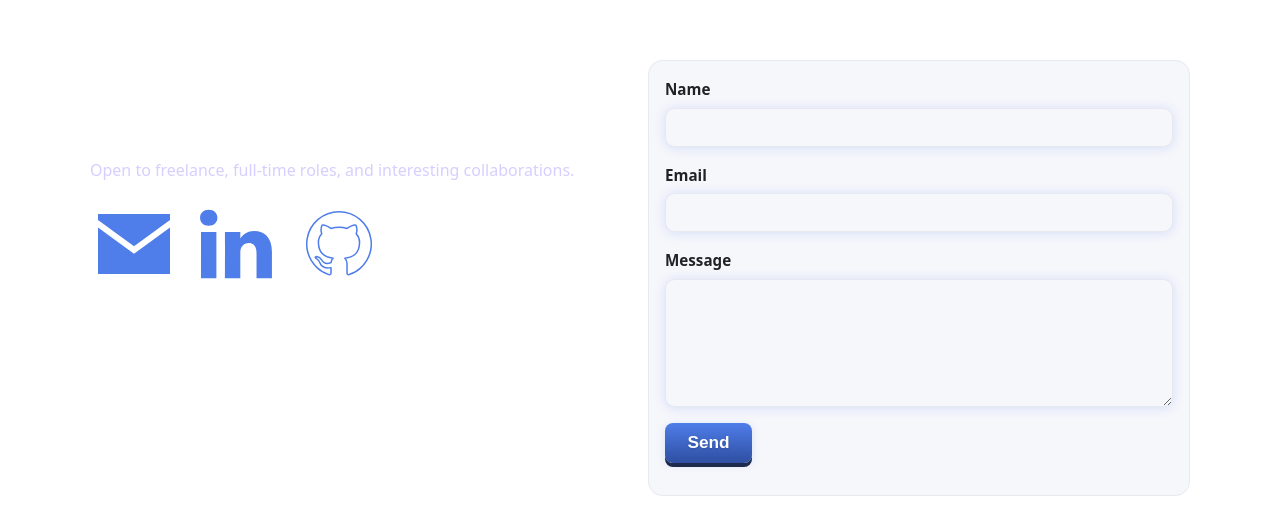
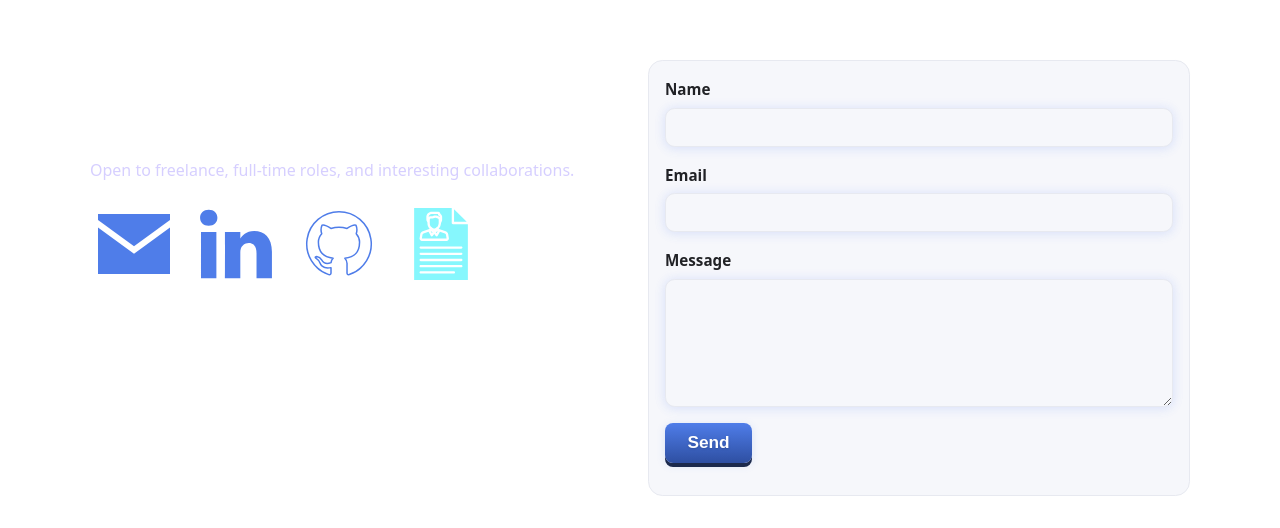
Before and after one commit to MajerAsh/AMajerWebsite, a React (Vite) app: page / in a window 1280 px wide. Shown: the part 11417-11945 px from the top of the page. Built offline with nearby package versions, Linux system fonts and the light colour scheme.

Commit message:
contact resume

```diff
--- a/src/pages/Contact.jsx
+++ b/src/pages/Contact.jsx
@@ -84,6 +84,21 @@ export default function Contact() {
               className="contact-icon"
             />
           </a>
+          <a
+            href={`${base}resume/Ashley_Majer_Resume.pdf`}
+            target="_blank"
+            rel="noreferrer"
+            aria-label="Resume"
+            title="Resume"
+            className="contact-link"
+          >
+            <img
+              src={`${base}icons/resume.svg`}
+              alt=""
+              aria-hidden="true"
+              className="contact-icon"
+            />
+          </a>
         </div>
       </div>
 
```
Also changed, not shown: public/icons/resume2.svg (added).
